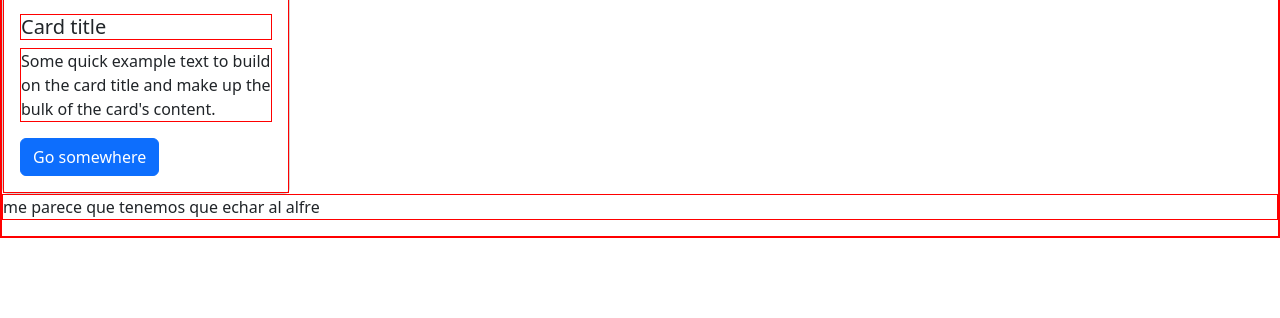
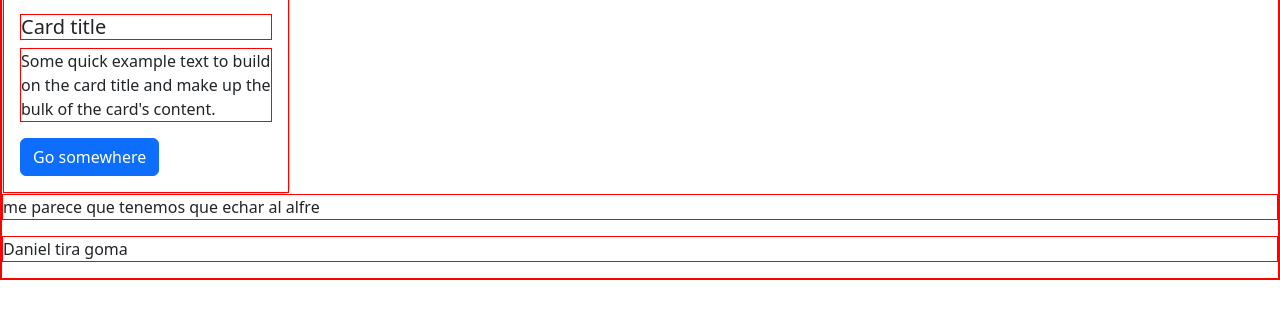
Before and after one commit to LikidPro/BestTeam, a plain HTML site: page index.html in a window 1280 px wide. Shown: the part 138-456 px from the top of the page. Drawn offline with nearby package versions, Linux system fonts and the light colour scheme.

Commit message:
cambio tincho

```diff
--- a/index.html
+++ b/index.html
@@ -1,5 +1,6 @@
 <!DOCTYPE html>
 <html lang="en">
+
 <head>
     <meta charset="UTF-8">
     <meta http-equiv="X-UA-Compatible" content="IE=edge">
@@ -8,7 +9,9 @@
     <link rel="stylesheet" href="style.css">
     <link href="https://cdn.jsdelivr.net/npm/bootstrap@5.2.2/dist/css/bootstrap.min.css" rel="stylesheet" integrity="sha384-Zenh87qX5JnK2Jl0vWa8Ck2rdkQ2Bzep5IDxbcnCeuOxjzrPF/et3URy9Bv1WTRi" crossorigin="anonymous">
 </head>
-<body><div class="card" style="width: 18rem;">
+
+<body>
+    <div class="card" style="width: 18rem;">
         <h1>El que lee es puto</h1>
         <img src="..." class="card-img-top" alt="...">
         <div class="card-body">
@@ -19,9 +22,11 @@
     </div>
 
     <p>me parece que tenemos que echar al alfre</p>
+    <p>Daniel tira goma</p>
 
 
 
     <script src="https://cdn.jsdelivr.net/npm/bootstrap@5.2.2/dist/js/bootstrap.bundle.min.js" integrity="sha384-OERcA2EqjJCMA+/3y+gxIOqMEjwtxJY7qPCqsdltbNJuaOe923+mo//f6V8Qbsw3" crossorigin="anonymous"></script>
 </body>
+
 </html>
```
Lines whose indentation alone changed are shown as unchanged.
